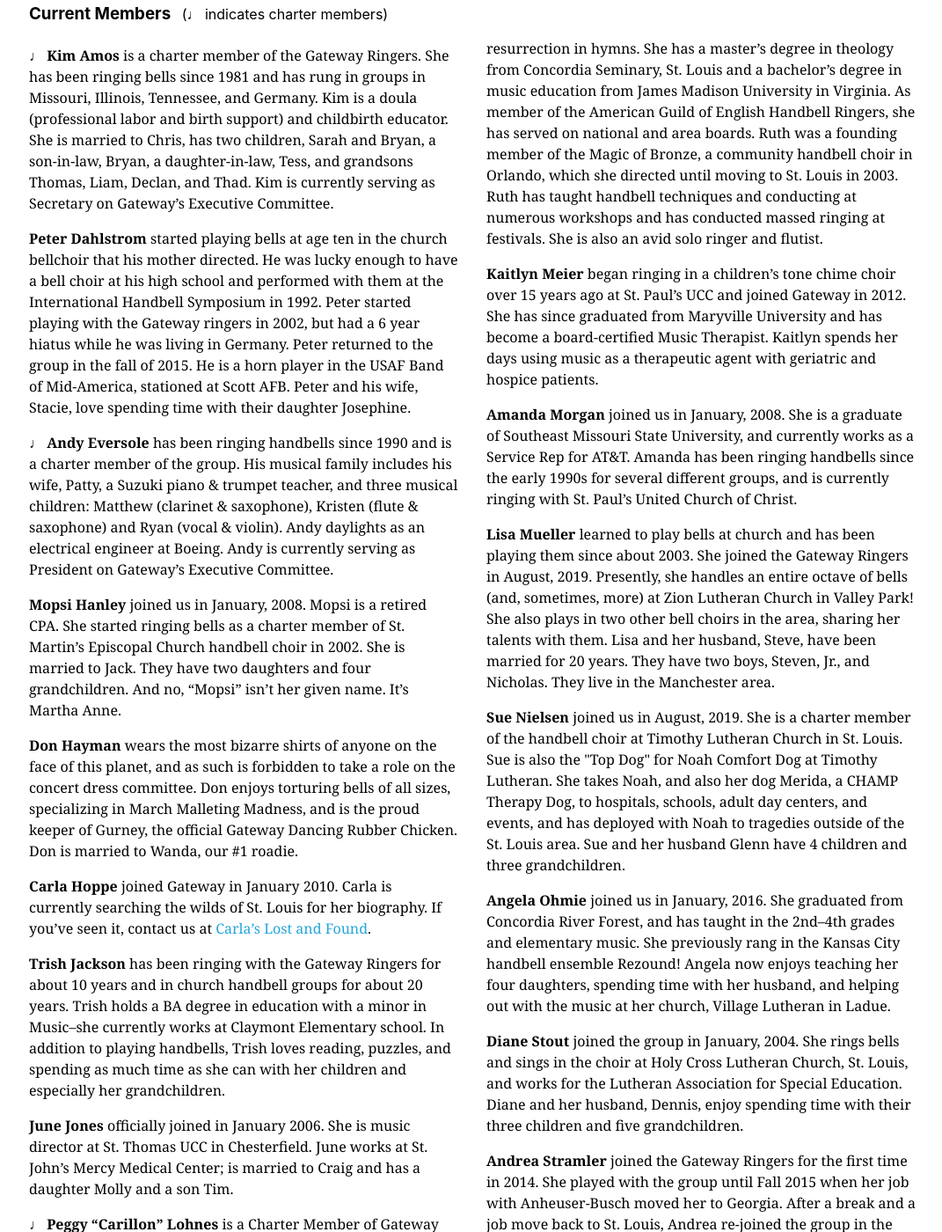
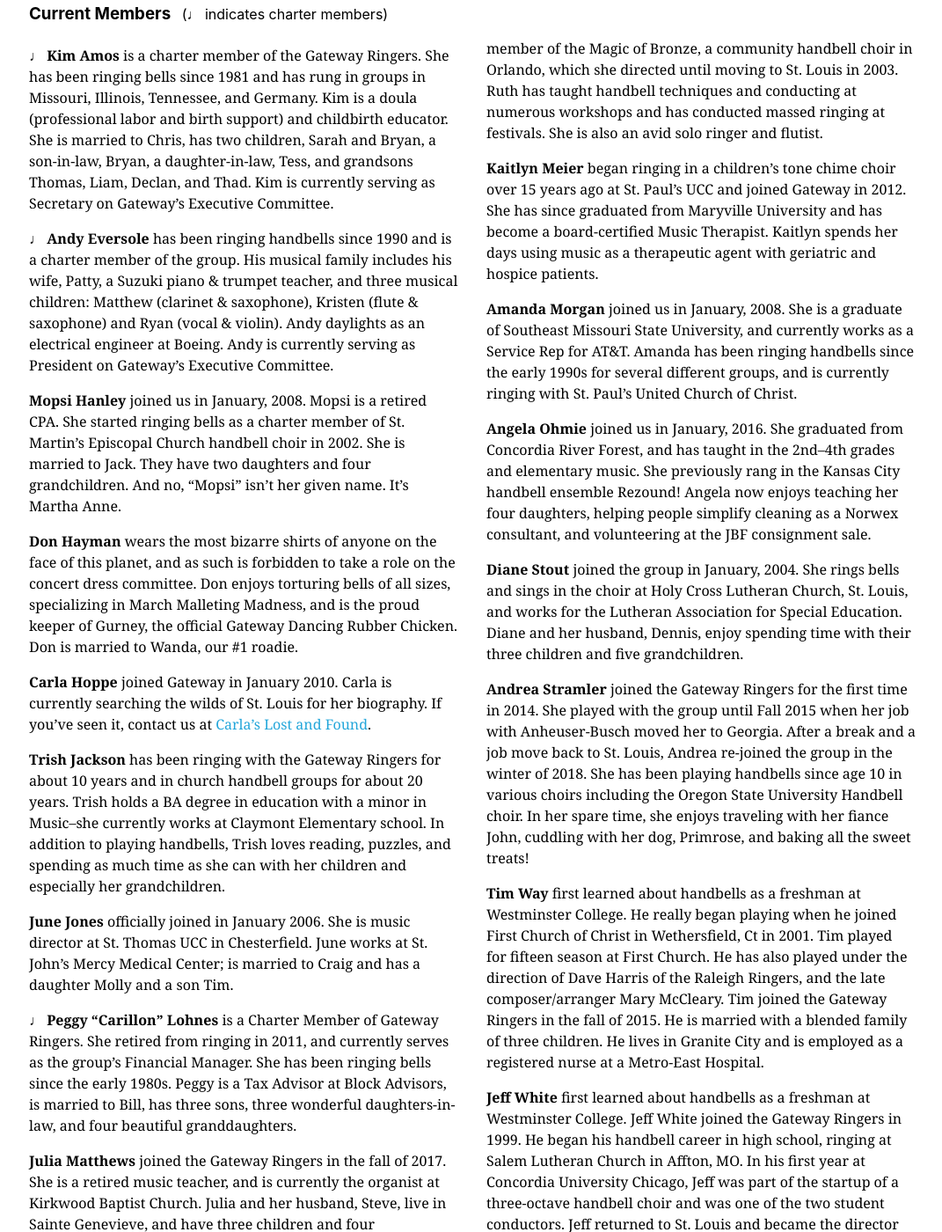
Before and after one commit to GatewayRingers/GatewayRingers.github.io, a Jekyll site: the page built from musicians.html, in a window 1280 px wide and 1400 px high, scrolled down 1217 px. Shown: the whole window at 88% size, without its empty margins (103-1174 px from the left). Built offline with Jekyll 4.4.1, drawn with Linux system fonts in a browser that asks for light colours; nearby versions of some CDN libraries; some of the changed text lies outside the part shown.

Commit message:
Update musicians.html

```diff
--- a/musicians.html
+++ b/musicians.html
@@ -44,9 +44,6 @@
   has two children, Sarah and Bryan, a son-in-law, Bryan, a daughter-in-law, Tess, and grandsons Thomas, Liam, Declan, and Thad. Kim is
   currently serving as Secretary on Gateway’s Executive Committee.</li>
 
-  <li class="pv2" id="Peter"><strong>Peter Dahlstrom </strong> started playing bells at age ten in the church bellchoir that his mother directed.  He was lucky enough to have a bell choir at his high school and performed with them at the International Handbell Symposium in 1992.  Peter started playing with the Gateway ringers in 2002, but had a 6 year hiatus while he was living in Germany.  Peter returned to the group in the fall of 2015.  He is a horn player in the USAF Band of Mid-America, stationed at Scott AFB.  Peter and his wife, Stacie, love spending time with their daughter Josephine.
-  </li>
-
   <li class="pv2" id="Andy"><strong>♩ Andy Eversole</strong>
   has been ringing handbells since 1990 and is a charter member of the group. His musical family
   includes his wife, Patty, a Suzuki piano &amp; trumpet
@@ -84,8 +81,7 @@
   married to Craig and has a daughter Molly and a son Tim.
   </li>
 
-  <li class="pv2" id="Peggy"><strong>♩ Peggy
-  “Carillon” Lohnes</strong> is a
+  <li class="pv2" id="Peggy"><strong>♩ Peggy “Carillon” Lohnes</strong> is a
   Charter Member of Gateway Ringers.  She retired from ringing in 2011, and currently
   serves as the group’s Financial Manager. She has
   been ringing bells since the early 1980s. Peggy is a Tax Advisor at Block Advisors,
@@ -121,13 +117,7 @@
   groups, and is currently ringing with St. Paul’s United Church of Christ.
   </li>
 
-  <li class="pv2" id="Lisa"><strong>Lisa Mueller</strong> learned to play bells at church and has been playing them since about 2003.  She joined the Gateway Ringers in August, 2019.  Presently, she handles an entire octave of bells (and, sometimes, more) at Zion Lutheran Church in Valley Park!  She also plays in two other bell choirs in the area, sharing her talents with them.  Lisa and her husband, Steve, have been married for 20 years.  They have two boys, Steven, Jr., and Nicholas. They live in the Manchester area.
-  </li>
-
-  <li class="pv2" id="Sue"><strong>Sue Nielsen</strong> joined us in August, 2019. She is a charter member of the handbell choir at Timothy Lutheran Church in St. Louis. Sue is also the "Top Dog" for Noah Comfort Dog at Timothy Lutheran. She takes Noah, and also her dog Merida, a CHAMP Therapy Dog, to hospitals, schools, adult day centers, and events, and has deployed with Noah to tragedies outside of the St. Louis area. Sue and her husband Glenn have 4 children and three grandchildren.
-  </li>
-
-  <li class="pv2" id="Angela"><strong>Angela Ohmie</strong> joined us in January, 2016.  She graduated from Concordia River Forest, and has taught in the 2nd–4th grades and elementary music. She previously rang in the Kansas City handbell ensemble Rezound! Angela now enjoys teaching her four daughters, spending time with her husband, and helping out with the music at her church, Village Lutheran in Ladue.
+  <li class="pv2" id="Angela"><strong>Angela Ohmie</strong> joined us in January, 2016.  She graduated from Concordia River Forest, and has taught in the 2nd–4th grades and elementary music. She previously rang in the Kansas City handbell ensemble Rezound! Angela now enjoys teaching her four daughters, helping people simplify cleaning as a Norwex consultant, and volunteering at the JBF consignment sale.
   </li>
 
   <li class="pv2" id="Diane"><strong>Diane Stout </strong> joined the group in January, 2004. She rings
@@ -143,6 +133,9 @@
     Tim played for fifteen season at First Church. He has also played under the direction of Dave Harris of the Raleigh Ringers, and the late composer/arranger Mary McCleary.
     Tim joined the Gateway Ringers in the fall of 2015. He is married with a blended family of three children.
     He lives in Granite City and is employed as a registered nurse at a Metro-East Hospital.</li>
+
+  <li class="pv2" id="Tim"><strong>Jeff White</strong> first learned about handbells as a freshman at Westminster College.
+    Jeff White joined the Gateway Ringers in 1999.  He began his handbell career in high school, ringing at Salem Lutheran Church in Affton, MO.  In his first year at Concordia University Chicago, Jeff was part of the startup of a three-octave handbell choir and was one of the two student conductors.  Jeff returned to St. Louis and became the director of Salem's bell choir from 1986 to 1991, and has directed bells in each church he has served since then.  He holds a Master of Church Music degree with an emphasis in Organ from Concordia University Wisconsin, and is the Minister of Music and Organist at Historic Trinity Lutheran Church in the Soulard neighborhood of St. Louis.  In addition to the Gateway Ringers, Jeff rang for a season with ReBELLion, and also with the Columbia Handbell Ensemble when they rang at the Area 1 festival in Amherst, MA.  During the day, Jeff is a business analyst at Mastercard.</li>
 
 </ul>
 
@@ -178,36 +171,41 @@
             </tr>
             <tr class="stripe-dark">
                 <th class="tl pa2">♩ Wim Blees (Founder) </td>
-                <th class="tl pa2" id="Jill">Jill Dean</td>
-                <th class="tl pa2">Jan Ebeler</td>
+                <th class="tl pa2" id="Peter">Peter Dahlstrom</td>
+                <th class="tl pa2">Jill Dean</td>
             </tr>
             <tr class="stripe-dark">
+                <th class="tl pa2">Jan Ebeler</td>
                 <th class="tl pa2">Tim Forbis</td>
                 <th class="tl pa2">Kevin Gale</td>
-                <th class="tl pa2">Hellen Gillespie </td>
             </tr>
             <tr class="stripe-dark">
+                <th class="tl pa2">Hellen Gillespie </td>
                 <th class="tl pa2" id="Kevon">Kevon Hall</td>
                 <th class="tl pa2">Marcia Hansen </td>
-                <th class="tl pa2">Cynthia Harris </td>
             </tr>
             <tr class="stripe-dark">
+                <th class="tl pa2">Cynthia Harris </td>
                 <th class="tl pa2">♩ Janice Hitchcock</td>
                 <th class="tl pa2">♩ Sally Johnson </td>
-                <th class="tl pa2">♩ Karl Kay </td>
             </tr>
             <tr class="stripe-dark">
+                <th class="tl pa2">♩ Karl Kay </td>
                 <th class="tl pa2">♩ Dub Koon </td>
                 <th class="tl pa2">Ginny Lawson </td>
-                <th class="tl pa2">Kit Lamar</td>
             </tr>
             <tr class="stripe-dark">
+                <th class="tl pa2">Kit Lamar</td>
                 <th class="tl pa2">Jason McGinnis</td>
                 <th class="tl pa2">Karen Mild </td>
-                <th class="tl pa2">Anne Miller </td>
             </tr>
             <tr class="stripe-dark">
+                <th class="tl pa2">Anne Miller </td>
+                <th class="tl pa2">Lisa Mueller </td>
                 <th class="tl pa2">♩ Allison Nalesnik </td>
+            </tr>
+            <tr class="stripe-dark">
+                <th class="tl pa2"> Sue Nielsen </td>
                 <th class="tl pa2">♩ Georgia O’Brien </td>
                 <th class="tl pa2">♩ Candy Parson </td>
             </tr>
@@ -229,11 +227,11 @@
             <tr class="stripe-dark">
                 <th class="tl pa2">Crystal Wagner </td>
                 <th class="tl pa2">Bruce Walker </td>
-                <th class="tl pa2"> </td>
+                <th class="tl pa2">♩ Marcia Worcester </td>
             </tr>
             <tr class="stripe-dark">
-                <th class="tl pa2">♩ Marcia Worcester </td>
                 <th class="tl pa2">♩ Carl Zimmerman</td>
+                <th class="tl pa2"> </td>
                 <th class="tl pa2"><a class="link blue dim" href="/gurney">Gurney the Gateway Chicken </a></td>
             </tr>
             </tbody>
```
